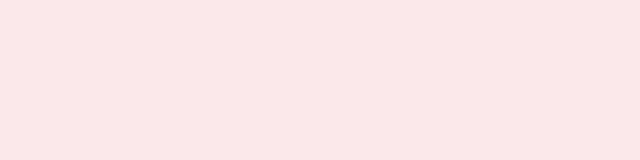
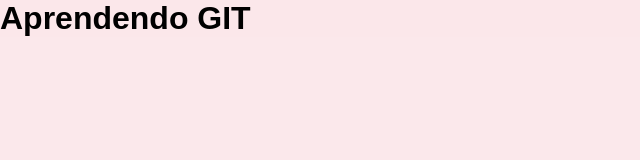
Before and after one commit to ArielleSilva/si_intro_git, a plain HTML site: page index.html in a window 1280 px wide. Shown: the whole page, without its empty margins (0-640 px from the left). Drawn offline with Linux system fonts and the light colour scheme.

Commit message:
Creating header and title

```diff
--- a/index.html
+++ b/index.html
@@ -8,6 +8,12 @@
     <link rel="stylesheet" href="style.css">
 </head>
 <body>
-
+    <div id="container">
+        <header>
+            <h1>
+                Aprendendo GIT
+            </h1>
+        </header>
+    </div>
 </body>
 </html>
```
